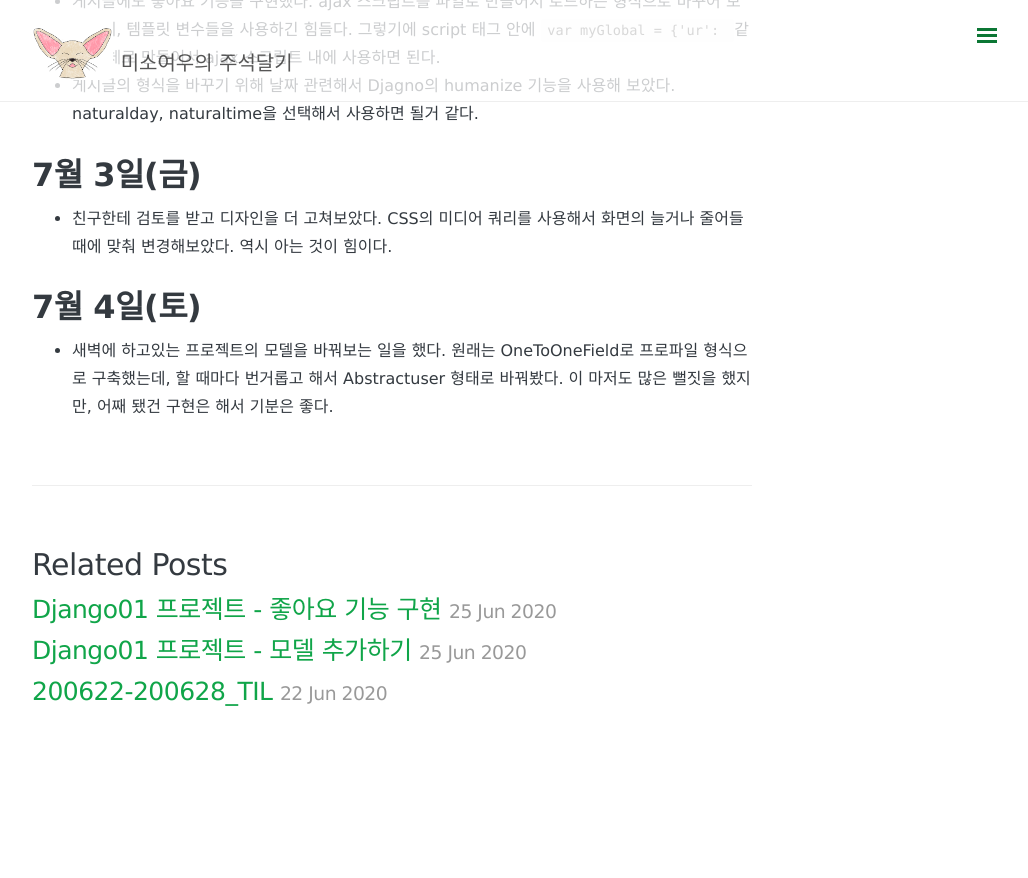
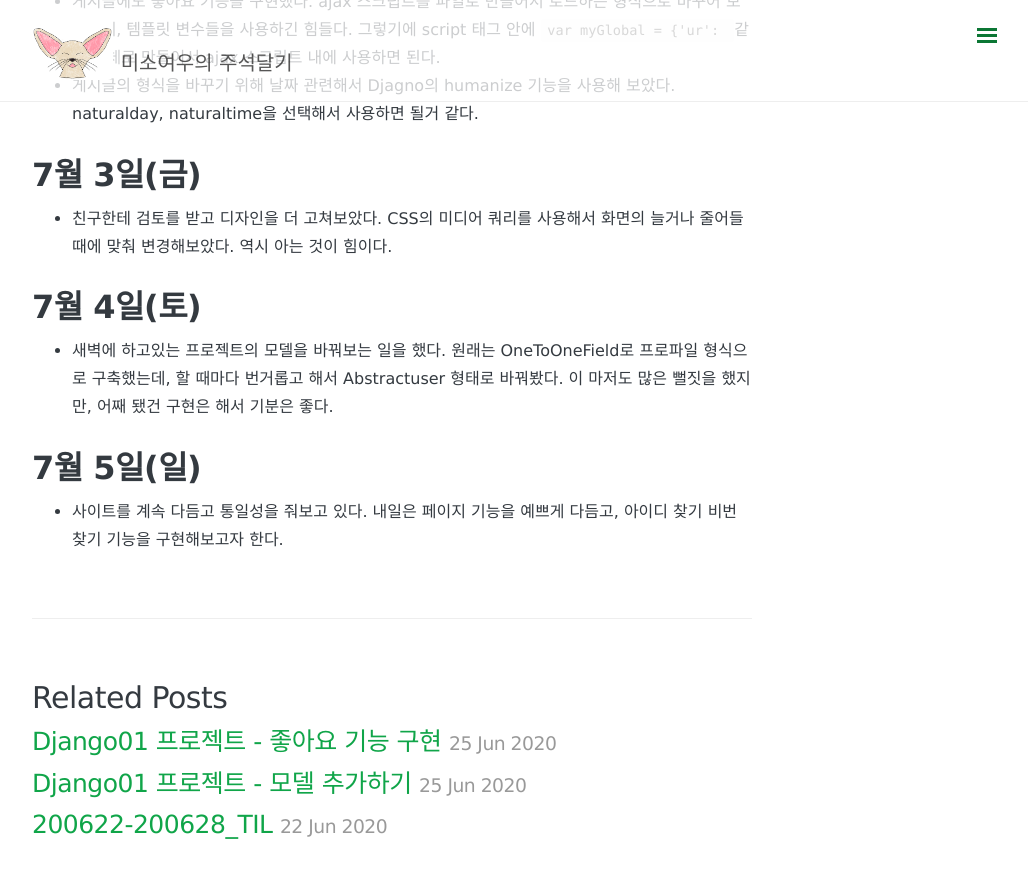
Before and after one commit to somefood/somefood.github.io, a Jekyll site: the page built from _posts/Today I Learned/2020-06-29-07-05-TIL.md, in a window 1280 px wide and 900 px high, scrolled down 766 px. Shown: the top 878 px of the window, without its empty margins (248-1276 px from the left). Built offline with Jekyll 4.4.1, drawn with Linux system fonts in a browser that asks for light colours; nearby versions of some CDN libraries; comment, search, counter and statistics services are not loaded; before the commit the page ends 1534 px from its top, so only the background shows below that.

Commit message:
추가: 내용 추가

```diff
--- a/_posts/Today I Learned/2020-06-29-07-05-TIL.md
+++ b/_posts/Today I Learned/2020-06-29-07-05-TIL.md
@@ -37,3 +37,7 @@ comments: true
 7월 4일(토)
 ========
 - 새벽에 하고있는 프로젝트의 모델을 바꿔보는 일을 했다. 원래는 OneToOneField로 프로파일 형식으로 구축했는데, 할 때마다 번거롭고 해서 Abstractuser 형태로 바꿔봤다. 이 마저도 많은 뻘짓을 했지만, 어째 됐건 구현은 해서 기분은 좋다.
+
+7월 5일(일)
+=======
+- 사이트를 계속 다듬고 통일성을 줘보고 있다. 내일은 페이지 기능을 예쁘게 다듬고, 아이디 찾기 비번 찾기 기능을 구현해보고자 한다.
```
